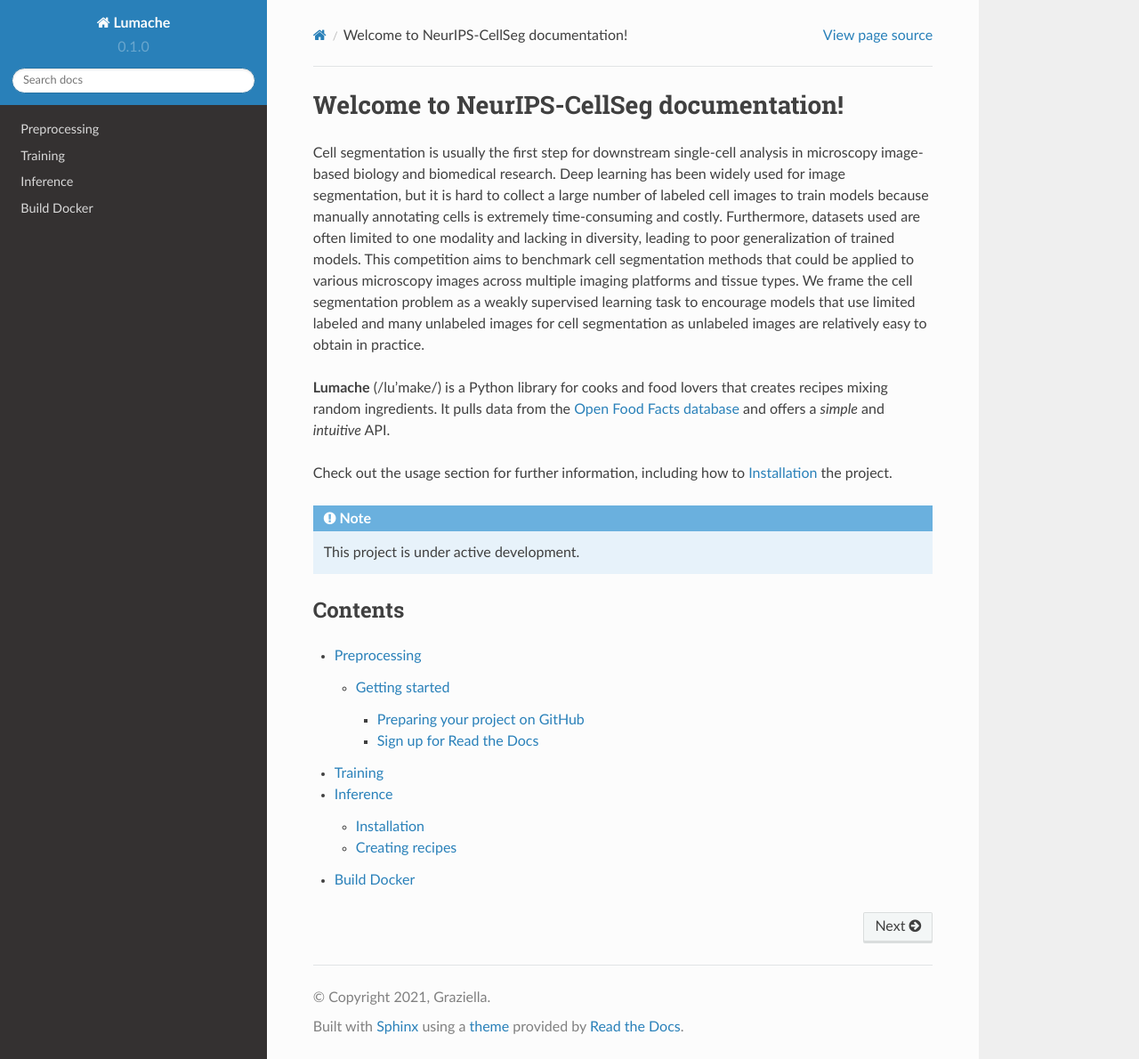
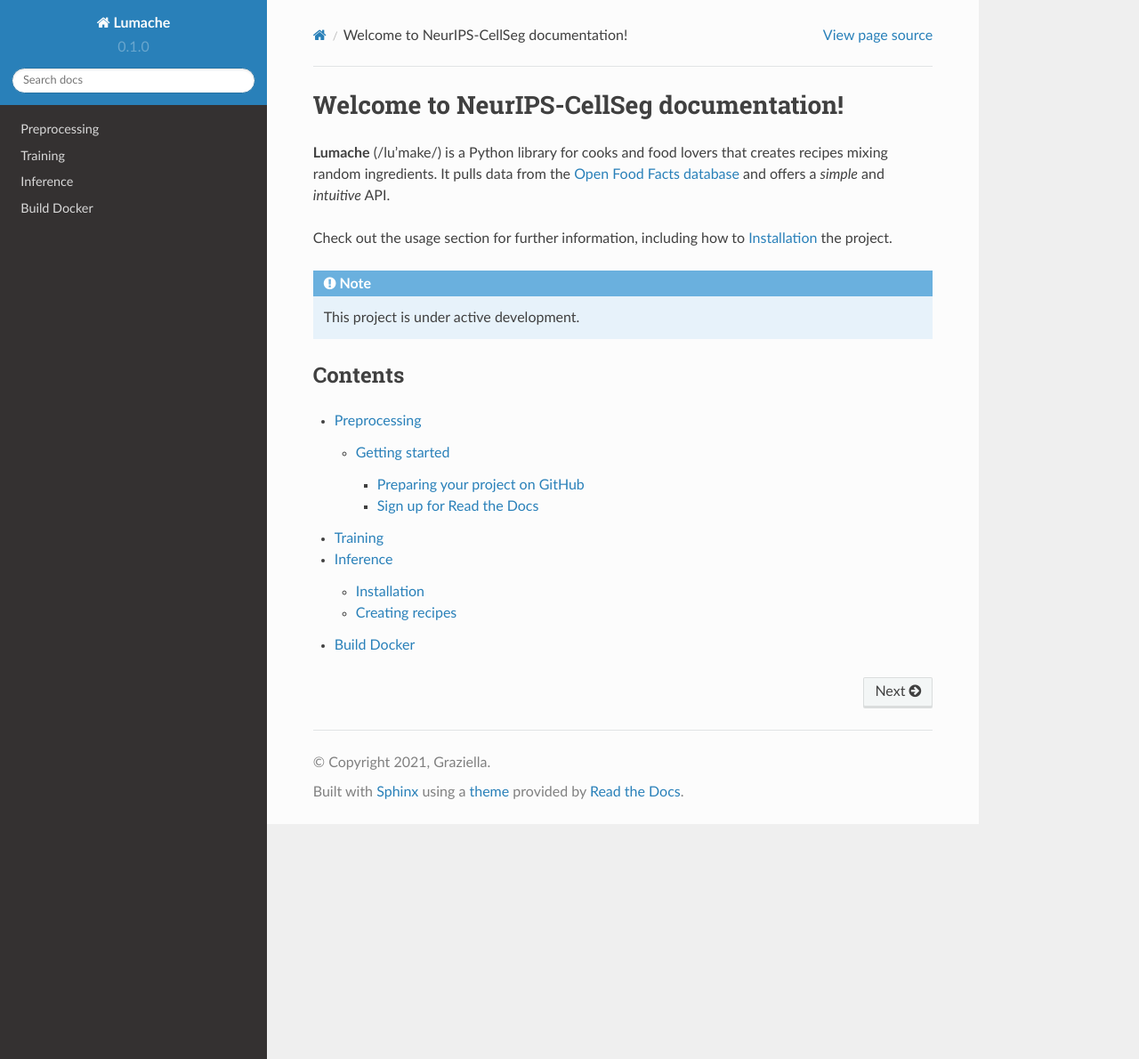
Before and after one commit to SongGu/NeurIPS-CellSeg-tutorial, a Sphinx documentation site: the page built from docs/source/index.rst, in a window 1280 px wide and 1190 px high. Shown: the whole window at 89% size. Built offline with Sphinx 7.4.7 and the Read the Docs theme 2.0.0, drawn with Linux system fonts in a browser that asks for light colours.

Commit message:
Update index.rst

```diff
--- a/docs/source/index.rst
+++ b/docs/source/index.rst
@@ -1,6 +1,5 @@
 Welcome to NeurIPS-CellSeg documentation!
 ===================================
-Cell segmentation is usually the first step for downstream single-cell analysis in microscopy image-based biology and biomedical research. Deep learning has been widely used for image segmentation, but it is hard to collect a large number of labeled cell images to train models because manually annotating cells is extremely time-consuming and costly. Furthermore, datasets used are often limited to one modality and lacking in diversity, leading to poor generalization of trained models. This competition aims to benchmark cell segmentation methods that could be applied to various microscopy images across multiple imaging platforms and tissue types. We frame the cell segmentation problem as a weakly supervised learning task to encourage models that use limited labeled and many unlabeled images for cell segmentation as unlabeled images are relatively easy to obtain in practice.
 
 **Lumache** (/lu'make/) is a Python library for cooks and food lovers
 that creates recipes mixing random ingredients.
```
